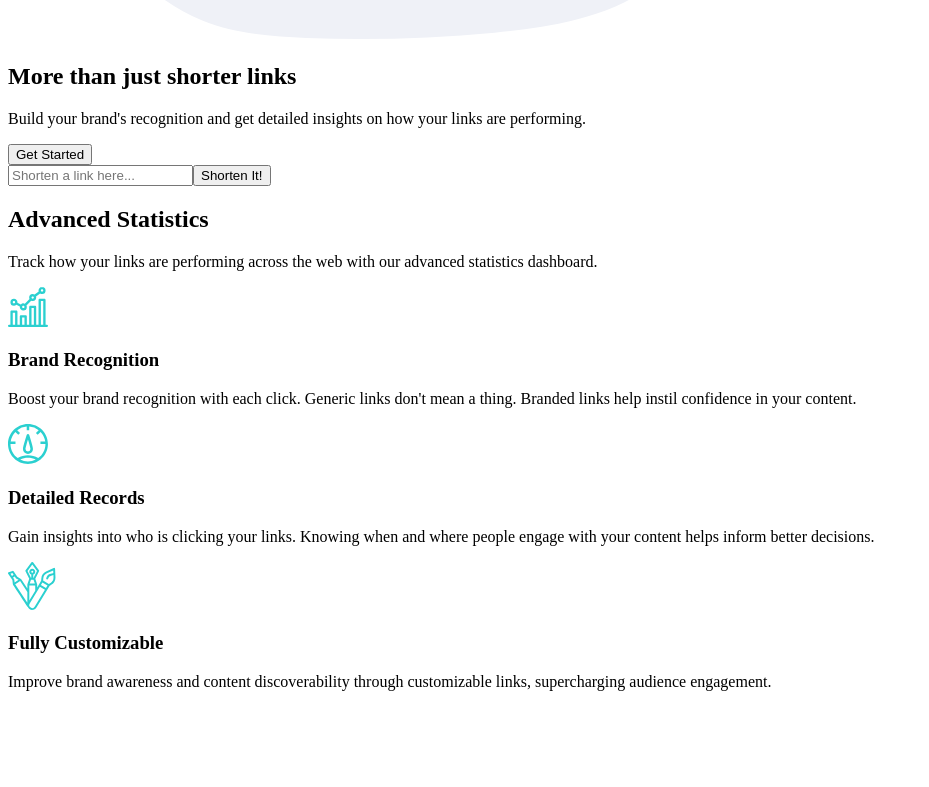
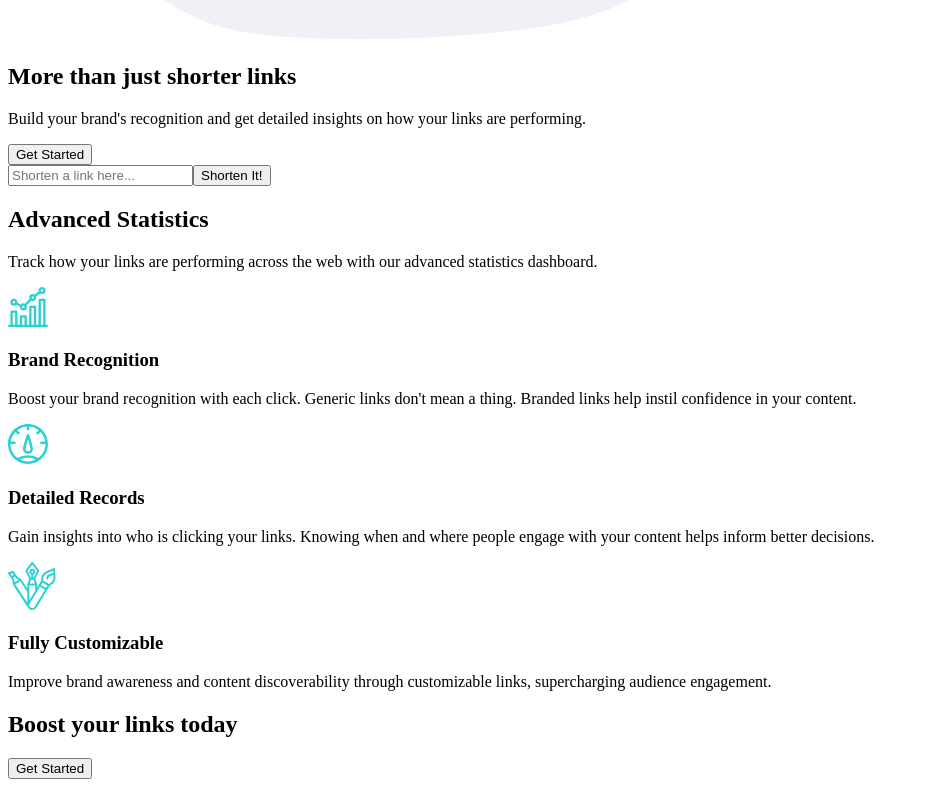
Before and after one commit to ning-sy210/url-shortening-landing-page, a React (Vite) app: page / in a window 1280 px wide. Shown: the part 488-1275 px from the top of the page, without its empty margins (0-929 px from the left). Before the commit the page ends 1195 px from the top, so only its background shows below. Built offline with nearby package versions, Linux system fonts and the light colour scheme.

Commit message:
feat: implement BoostCta section

```diff
--- a/src/components/App.tsx
+++ b/src/components/App.tsx
@@ -1,3 +1,4 @@
+import BoostCta from "./BoostCta";
 import Header from "./header/Header";
 import MainSection from "./mainSection/MainSection";
 
@@ -6,6 +7,8 @@ const App = () => {
     <>
       <Header />
       <MainSection />
+      <BoostCta />
+      <div className="full-width h-32 bg-neutral-4"></div>
     </>
   );
 };
--- /dev/null
+++ b/src/components/BoostCta.tsx
@@ -0,0 +1,16 @@
+const BoostCta = () => {
+  return (
+    // TODO: add background-image
+    <section className="full-width bg-primary-2 pt-[6.125rem] pb-[5.625rem]">
+      <h2 className="text-mobile-h2 text-white">Boost your links today</h2>
+      <button
+        type="button"
+        className="cta-btn mt-4 px-10 py-[13px] rounded-full text-[1.25rem]"
+      >
+        Get Started
+      </button>
+    </section>
+  );
+};
+
+export default BoostCta;
```
